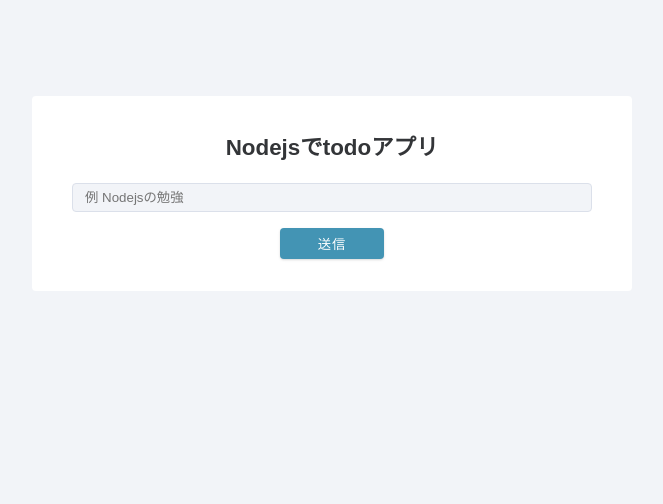
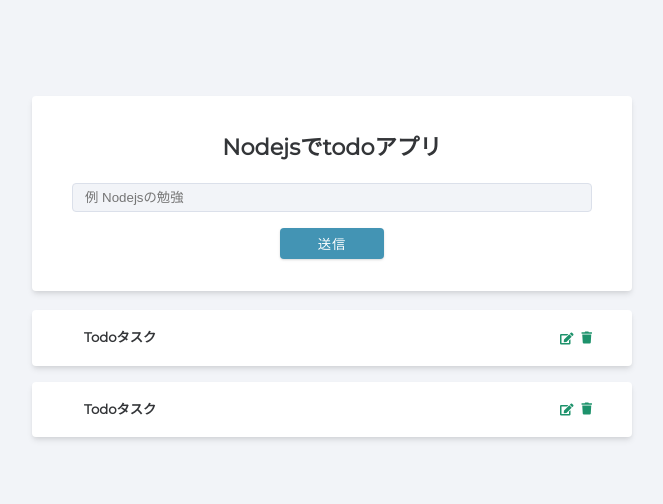
Before and after one commit to KouyaArashiro/todoapp_Node_Mongo, a website: page public/index.html in a window 1280 px wide. Shown: the whole page, without its empty margins (308-971 px from the left). Drawn offline with Linux system fonts and the light colour scheme; a web font is replaced by a local one.

Commit message:
add edit and trash button

```diff
--- a/public/index.html
+++ b/public/index.html
@@ -6,6 +6,7 @@
     <meta name="viewport" content="width=device-width, initial-scale=1.0">
     <title>Node+Mongo_Todo</title>
     <link rel="stylesheet" href="style.css">
+    <link rel="stylesheet" href="https://cdnjs.cloudflare.com/ajax/libs/font-awesome/5.14.0/css/all.min.css" integrity="sha512-1PKOgIY59xJ8Co8+NE6FZ+LOAZKjy+KY8iq0G4B3CyeY6wYHN3yt9PW0XpSriVlkMXe40PTKnXrLnZ9+fkDaog==" crossorigin="anonymous" referrerpolicy="no-referrer" />
 </head>
     <body>
         <form class="task-form">
@@ -15,5 +16,47 @@
                 <button type="submit" class="btn submit-btn">送信</button>
             </div>
         </form>
+
+        <section class="tasks-container">
+            <div class="tasks">
+                <!-- 擬似的にタスクを置く -->
+                <div class="single-task">
+                    <h5>
+                        <span><i class="far fa-check-circle"></i></span>Todoタスク
+                    </h5>
+                    <div class="task-links">
+                        <!-- 編集リンク  -->
+                        <a href="#" class="edit-link">
+                            <i class="fas fa-edit"></i>
+                        </a>
+
+                        <!-- ゴミ箱リンク -->
+                        <button type="button" class="delete-btn">
+                            <a href="#" class="edit-link">
+                                <i class="fas fa-trash"></i>
+                            </a>
+                        </button>
+                    </div>
+                </div>
+                <div class="single-task">
+                    <h5>
+                        <span><i class="far fa-check-circle"></i></span>Todoタスク
+                    </h5>
+                    <div class="task-links">
+                        <!-- 編集リンク  -->
+                        <a href="#" class="edit-link">
+                            <i class="fas fa-edit"></i>
+                        </a>
+
+                        <!-- ゴミ箱リンク -->
+                        <button type="button" class="delete-btn">
+                            <a href="#" class="edit-link">
+                                <i class="fas fa-trash"></i>
+                            </a>
+                        </button>
+                    </div>
+                </div>
+            </div>
+        </section>
     </body>
 </html>
--- a/public/style.css
+++ b/public/style.css
@@ -1,37 +1,40 @@
-@import url("https://fonts.googleapis.com/css?family=Montserrant:400|Inconsolata:400");
+@import url("https://fonts.googleapis.com/css?family=Montserrat:400|Inconsolata:400");
 
 :root {
-    /* 色
-    primary */
+/* 色 */
+/* primary */
 --primary-400: #3b6779;
 --primary-500: #4394b4;
-    /* gray */
-    --gray-0: #fafbfc;
-    --gray-50: #f2f4f8;
-    --gray-300: #dbe0ea;
-    --gray-1000: #333538;
-    /* other */
+/* grey */
+--grey-0: #fafbfc;
+--grey-50: #f2f4f8;
+--grey-300: #dbe0ea;
+--grey-1000: #333538;
+
+/* 残り */
 --black: #222;
 --white: #fff;
-    --red-dark: #c8409b;
+--red-dark: #c03030;
 --green-dark: #1d926b;
 
-    /* typograhy */
+/* typography */
 --headingFont: "Inconsolata", monospace;
 --bodyFont: "Montserrat", sans-serif;
 --smallText: 0.7em;
-    /* other */
-    --backgroundColor: var(--gray-50);
-    --textColor: var(--gray-1000);
+/* 残り */
+--backgroundColor: var(--grey-50);
+--textColor: var(--grey-1000);
 --borderRadius: 0.25rem;
 --letterSpacing: 1px;
-    --transition: 0.35 ease-in-out all;
+--transition: 0.3s ease-in-out all;
 --max-width: 1120px;
 --fixed-width: 600px;
 /* box-shadow */
 --shadow-1: 0 1px 3px 0 rgba(0, 0, 0, 0.1), 0 1px 2px 0 rgba(0, 0, 0, 0.06);
-    --shadow-2: 0 4px 6px -1 rgba(0, 0, 0, 0.1), 0 2px 4px -1px rgba(0, 0, 0, 0.06);
-    --shadow-3: 0 20px 25px -5px rgba(0, 0, 0, 0.1), 0 10px 10px -5px rgba(0, 0, 0, 0.04);
+--shadow-2: 0 4px 6px -1px rgba(0, 0, 0, 0.1),
+    0 2px 4px -1px rgba(0, 0, 0, 0.06);
+--shadow-3: 0 20px 25px -5px rgba(0, 0, 0, 0.1),
+    0 10px 10px -5px rgba(0, 0, 0, 0.04);
 }
 
 * {
@@ -68,7 +71,9 @@
 box-shadow: var(--shadow-2);
 }
 
-/* form */
+/*************
+    フォーム
+*************/
 form {
 width: 100%;
 background: var(--white);
@@ -82,13 +87,13 @@
 width: 100%;
 padding: 0.375rem 0.75rem;
 border-radius: var(--borderRadius);
-    background: var(--gray-50);
+background: var(--grey-50);
 border-color: transparent;
-    border: 1px solid var(--gray-300);
+border: 1px solid var(--grey-300);
 }
 
 .form-alert {
-    color: var(--green-dark);
+color: var(--red-dark);
 letter-spacing: var(--letterSpacing);
 text-transform: capitalize;
 }
@@ -100,7 +105,6 @@
 margin: 0 auto;
 margin-top: 6rem;
 }
-
 .task-form h4 {
 font-size: 1.4rem;
 text-align: center;
@@ -118,7 +122,9 @@
 transform: translateX(-50%);
 }
 
-/* task */
+/*************
+    タスク
+*************/
 .loading-text {
 visibility: hidden;
 }
@@ -131,3 +137,117 @@
 margin-top: 1.2rem;
 padding-bottom: 4rem;
 }
+
+.tasks {
+display: grid;
+gap: 1rem;
+}
+.single-task {
+padding: 1rem 2.5rem;
+background: var(--white);
+border-radius: var(--borderRadius);
+box-shadow: var(--shadow-2);
+transition: var(--transition);
+display: flex;
+justify-content: space-between;
+align-items: center;
+}
+
+.single-task:hover {
+box-shadow: var(--shadow-4);
+}
+
+.single-task h5 {
+margin-bottom: 0;
+}
+
+.single-task span {
+display: inline-block;
+width: 0.5rem;
+height: 0.5rem;
+margin-left: -1.25rem;
+margin-right: 1.5rem;
+}
+
+.single-task .fa-check-circle {
+font-size: 1rem;
+color: var(--green-dark);
+visibility: hidden;
+}
+
+.task-completed h5 {
+text-decoration: line-through;
+}
+.task-completed .fa-check-circle {
+visibility: visible;
+}
+
+/* Task Links */
+.task-links {
+display: flex;
+align-items: center;
+gap: 0 0.5rem;
+}
+
+.delete-btn,
+.edit-link {
+background: transparent;
+font-size: 0.75rem;
+border: transparent;
+cursor: pointer;
+}
+.edit-link {
+color: var(--green-dark);
+}
+.delete-btn {
+color: var(--red-dark);
+}
+
+/*************
+    タスク編集
+*************/
+.task-edit-completed {
+width: auto;
+}
+
+.single-task-form .form-alert {
+text-align: center;
+margin-top: 1rem;
+}
+
+.single-task-form h4 {
+text-align: center;
+margin-bottom: 20px;
+}
+
+.single-task-form p {
+margin-bottom: 0;
+margin-top: 0;
+}
+
+.single-task-form .form-control {
+display: grid;
+grid-template-columns: 100px 1fr;
+align-items: center;
+justify-items: start;
+gap: 0 1rem;
+margin-bottom: 0.7rem;
+}
+
+.text-success {
+color: var(--green-dark);
+}
+
+.back-link {
+display: block;
+width: 200px;
+margin: 0 auto;
+text-align: center;
+margin-top: 6rem;
+background: var(--black);
+text-decoration: none;
+}
+.back-link:hover {
+background: var(--black);
+opacity: 0.75;
+}
```
Lines whose indentation alone changed are shown as unchanged.
